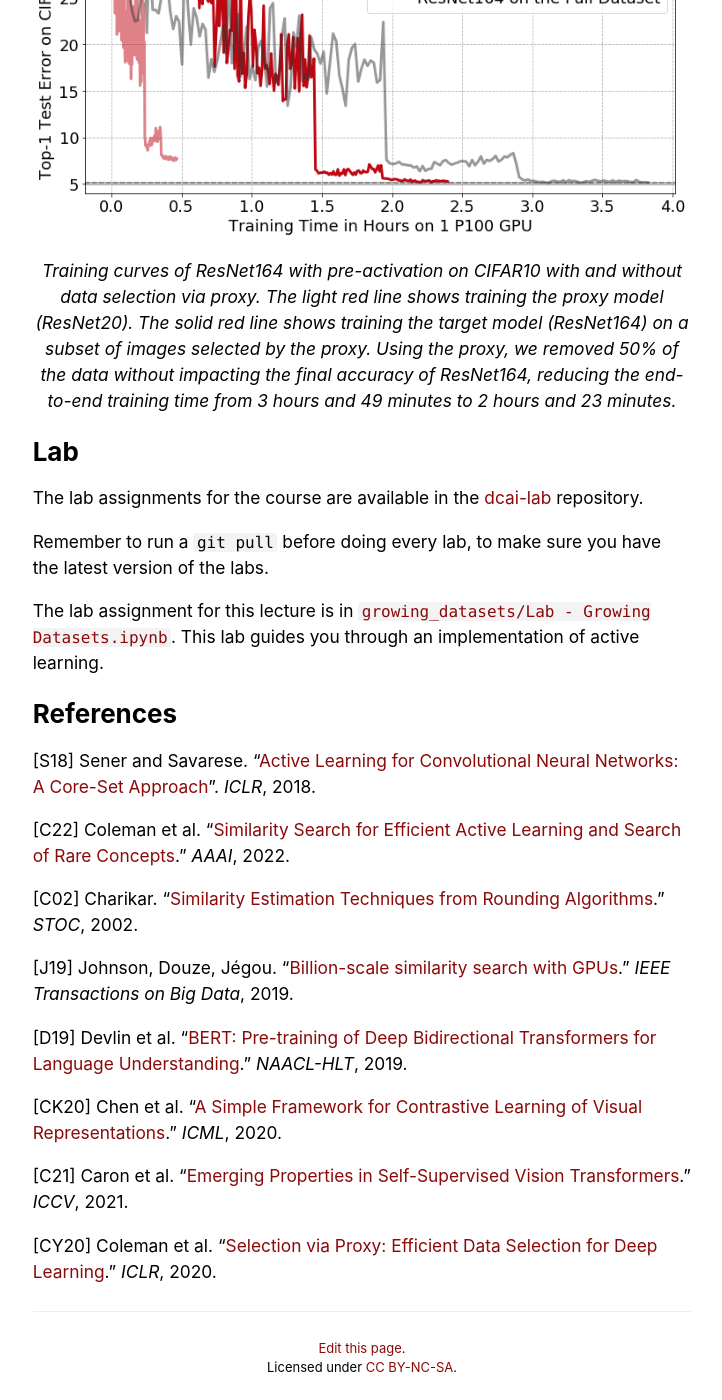
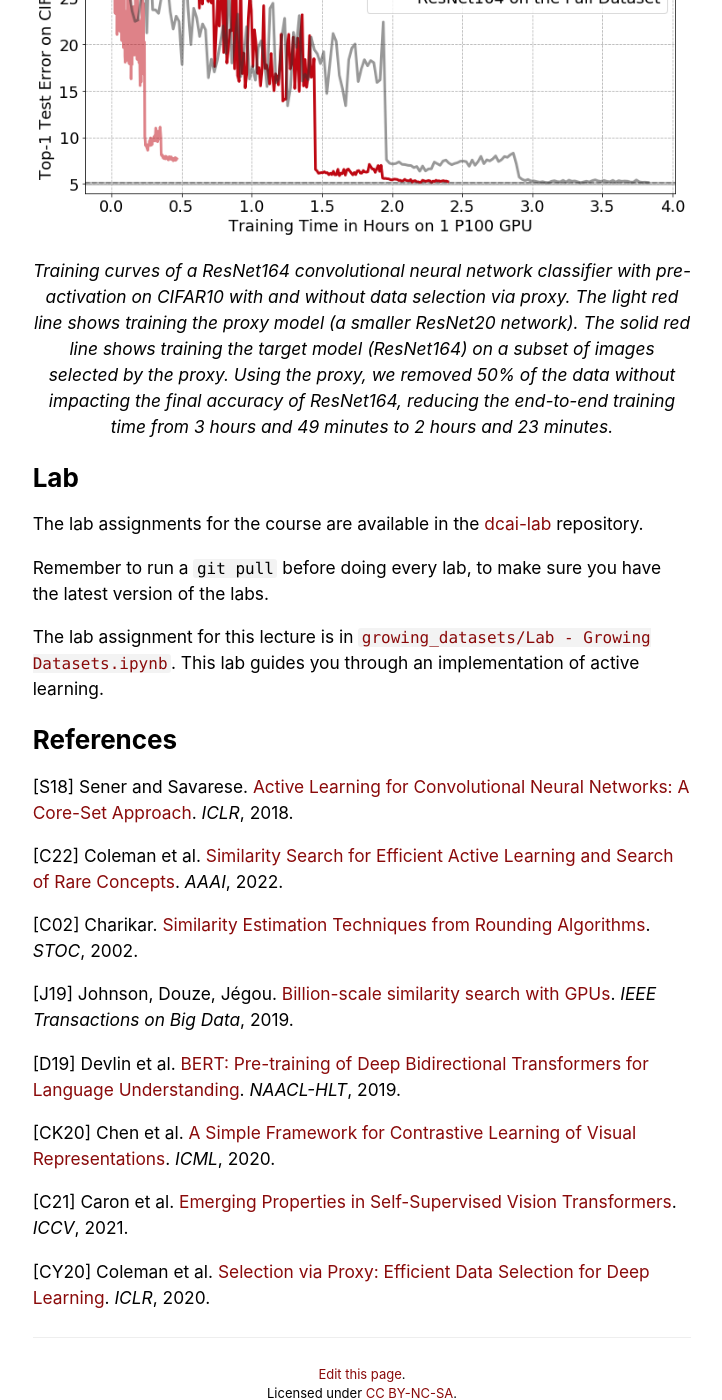
Before and after one commit to dcai-course/dcai-course, a Jekyll site: the page built from _lectures/growing-compressing-datasets.md, in a window 1280 px wide and 1400 px high, scrolled down 6370 px. Shown: the whole window, without its empty margins (278-1000 px from the left). Built offline with Jekyll 4.4.1, drawn with Linux system fonts in a browser that asks for light colours.

Commit message:
clarify resnet model

```diff
--- a/_lectures/growing-compressing-datasets.md
+++ b/_lectures/growing-compressing-datasets.md
@@ -92,7 +92,7 @@ There are a wide variety of core-set selection methods in the literature, but ma
 Luckily we don't need to use the target model for the initial core-set selection process. Instead, we can make the selection with a smaller, less resource-hungry model, as proposed in **Selection via Proxy** [[CY20](#CY20)]. For example, by simply reducing the number of layers in a model, we can create a proxy that is much faster to train but still provides a helpful signal for filtering data, leading to end-to-end training-time speed-ups:
 
 ![End-to-end training time for core-set selection with selection via proxy on CIFAR10](/lectures/growing-compressing-datasets/lec6.005.png)
-<p style="text-align: center; font-style: italic;">Training curves of ResNet164 with pre-activation on CIFAR10 with and without data selection via proxy. The light red line shows training the proxy model (ResNet20). The solid red line shows training the target model (ResNet164) on a subset of images selected by the proxy. Using the proxy, we removed 50% of the data without impacting the final accuracy of ResNet164, reducing the end-to-end training time from 3 hours and 49 minutes to 2 hours and 23 minutes.</p>
+<p style="text-align: center; font-style: italic;">Training curves of a ResNet164 convolutional neural network classifier with pre-activation on CIFAR10 with and without data selection via proxy. The light red line shows training the proxy model (a smaller ResNet20 network). The solid red line shows training the target model (ResNet164) on a subset of images selected by the proxy. Using the proxy, we removed 50% of the data without impacting the final accuracy of ResNet164, reducing the end-to-end training time from 3 hours and 49 minutes to 2 hours and 23 minutes.</p>
 
 
 # Lab
@@ -106,18 +106,18 @@ The lab assignment for this lecture is in [`growing_datasets/Lab - Growing Datas
 
 # References
 
-<span id="S18"></span> [S18] Sener and Savarese. "[Active Learning for Convolutional Neural Networks: A Core-Set Approach](https://openreview.net/forum?id=H1aIuk-RW)". *ICLR*, 2018.
+<span id="S18"></span> [S18] Sener and Savarese. [Active Learning for Convolutional Neural Networks: A Core-Set Approach](https://openreview.net/forum?id=H1aIuk-RW). *ICLR*, 2018.
 
-<span id="C22"></span> [C22] Coleman et al. “[Similarity Search for Efficient Active Learning and Search of Rare Concepts](https://ojs.aaai.org/index.php/AAAI/article/view/20591).” *AAAI*, 2022.
+<span id="C22"></span> [C22] Coleman et al. [Similarity Search for Efficient Active Learning and Search of Rare Concepts](https://ojs.aaai.org/index.php/AAAI/article/view/20591). *AAAI*, 2022.
 
-<span id="C02"></span> [C02] Charikar. “[Similarity Estimation Techniques from Rounding Algorithms](https://www.cs.princeton.edu/courses/archive/spr04/cos598B/bib/CharikarEstim.pdf).” *STOC*, 2002.
+<span id="C02"></span> [C02] Charikar. [Similarity Estimation Techniques from Rounding Algorithms](https://www.cs.princeton.edu/courses/archive/spr04/cos598B/bib/CharikarEstim.pdf). *STOC*, 2002.
 
-<span id="J19"></span> [J19] Johnson, Douze, Jégou. “[Billion-scale similarity search with GPUs](https://arxiv.org/abs/1702.08734).” *IEEE Transactions on Big Data*, 2019.
+<span id="J19"></span> [J19] Johnson, Douze, Jégou. [Billion-scale similarity search with GPUs](https://arxiv.org/abs/1702.08734). *IEEE Transactions on Big Data*, 2019.
 
-<span id="D19"></span> [D19] Devlin et al. “[BERT: Pre-training of Deep Bidirectional Transformers for Language Understanding](https://aclanthology.org/N19-1423.pdf).” *NAACL-HLT*, 2019.
+<span id="D19"></span> [D19] Devlin et al. [BERT: Pre-training of Deep Bidirectional Transformers for Language Understanding](https://aclanthology.org/N19-1423.pdf). *NAACL-HLT*, 2019.
 
-<span id="CK20"></span> [CK20] Chen et al. “[A Simple Framework for Contrastive Learning of Visual Representations](https://proceedings.mlr.press/v119/chen20j/chen20j.pdf).” *ICML*, 2020.
+<span id="CK20"></span> [CK20] Chen et al. [A Simple Framework for Contrastive Learning of Visual Representations](https://proceedings.mlr.press/v119/chen20j/chen20j.pdf). *ICML*, 2020.
 
-<span id="C21"></span> [C21] Caron et al. “[Emerging Properties in Self-Supervised Vision Transformers](https://openaccess.thecvf.com/content/ICCV2021/papers/Caron_Emerging_Properties_in_Self-Supervised_Vision_Transformers_ICCV_2021_paper.pdf).” *ICCV*, 2021.
+<span id="C21"></span> [C21] Caron et al. [Emerging Properties in Self-Supervised Vision Transformers](https://openaccess.thecvf.com/content/ICCV2021/papers/Caron_Emerging_Properties_in_Self-Supervised_Vision_Transformers_ICCV_2021_paper.pdf). *ICCV*, 2021.
 
-<span id="CY20"></span> [CY20] Coleman et al. “[Selection via Proxy: Efficient Data Selection for Deep Learning](https://openreview.net/forum?id=HJg2b0VYDr).” *ICLR*, 2020.
+<span id="CY20"></span> [CY20] Coleman et al. [Selection via Proxy: Efficient Data Selection for Deep Learning](https://openreview.net/forum?id=HJg2b0VYDr). *ICLR*, 2020.
```
